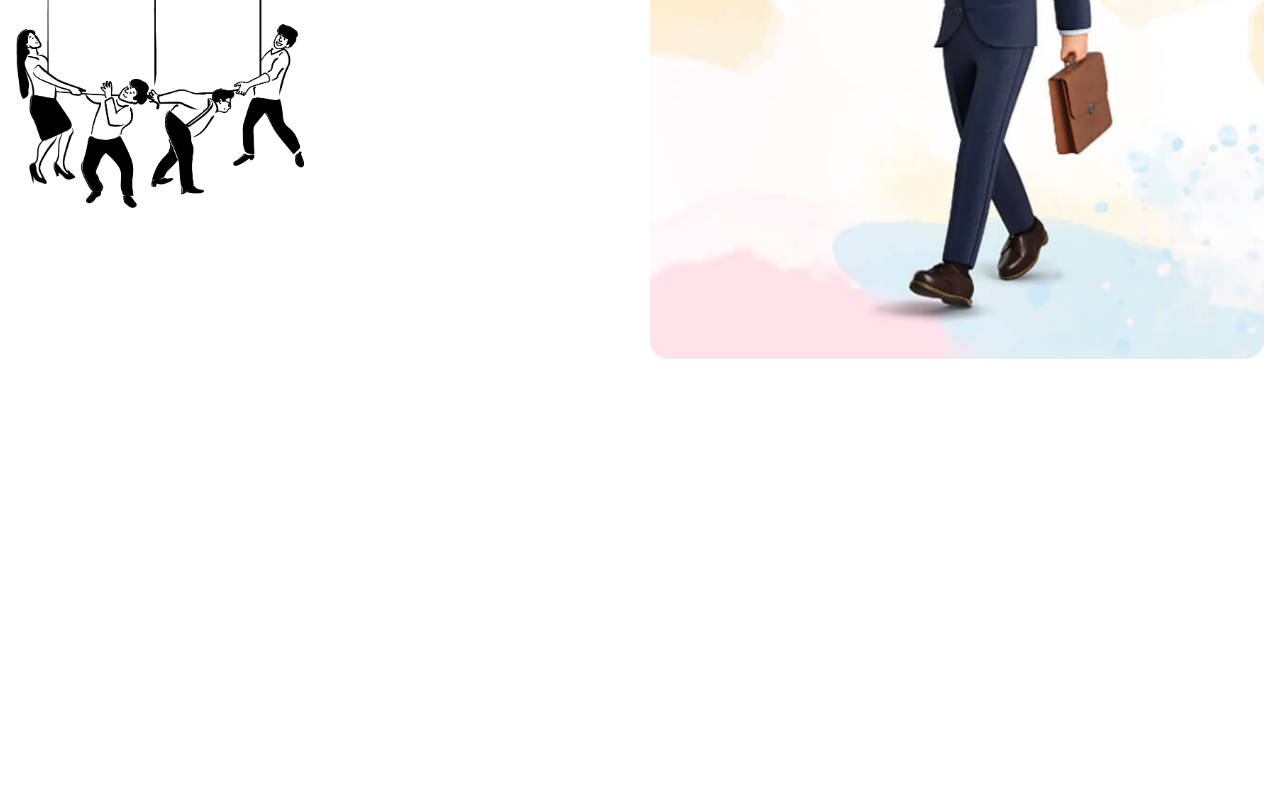
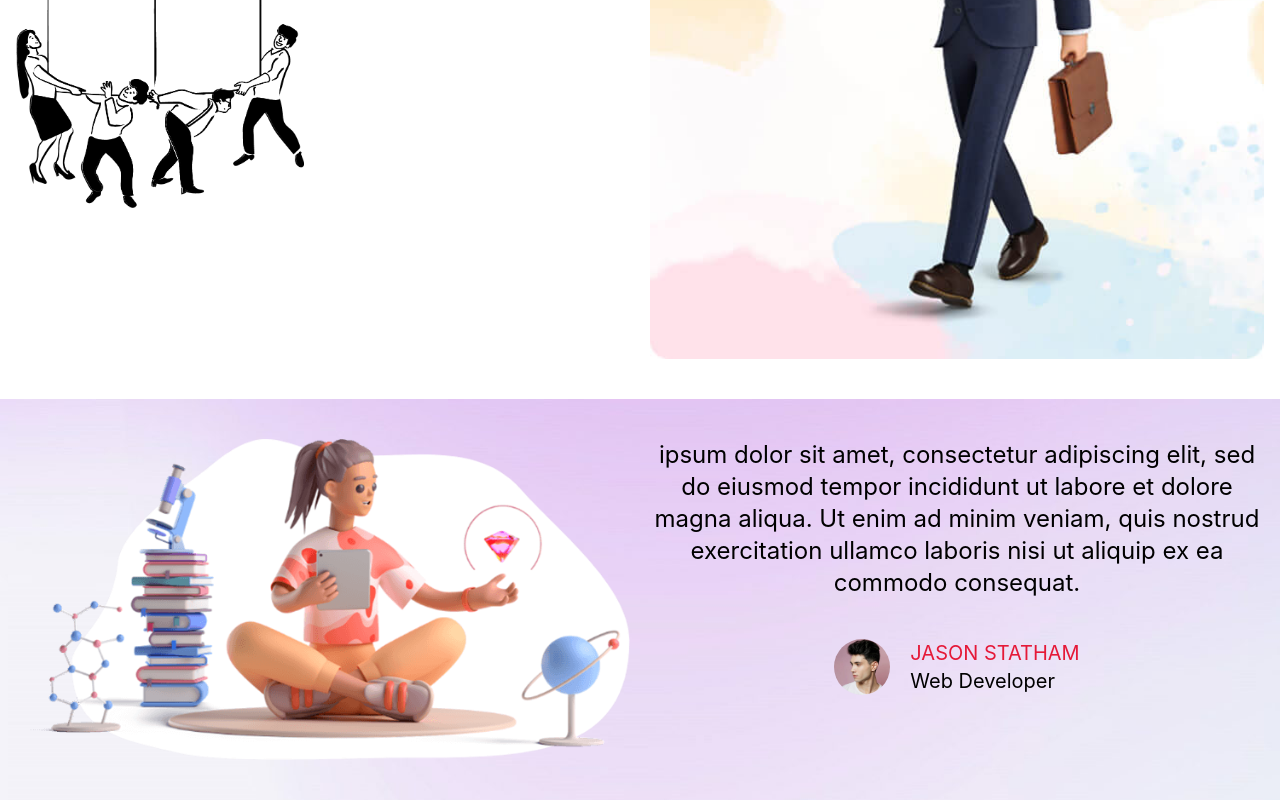
Before and after one commit to arathn8n/yango, a React (Vite) app: page / in a window 1280 px wide. Shown: the part 3520-4320 px from the top of the page. Before the commit the page ends 3879 px from the top, so only its background shows below. Built offline with nearby package versions, Linux system fonts and the light colour scheme.

Commit message:
homeOpinion terminado

```diff
--- a/src/components/home/Home.tsx
+++ b/src/components/home/Home.tsx
@@ -5,6 +5,7 @@ import HomeAbout from './HomeAbout'
 import HomeServices from './HomeServices'
 import HomeCompany from './HomeCompany'
 import HomeMission from './HomeMission'
+import HomeOpinion from './HomeOpinion'
 
 const Home = () => {
     return (
@@ -30,6 +31,7 @@ const Home = () => {
             <HomeServices />
             <HomeCompany />
             <HomeMission />
+            <HomeOpinion />
 
         </>
     )
--- /dev/null
+++ b/src/components/home/HomeOpinion.tsx
@@ -0,0 +1,29 @@
+import React from 'react'
+
+const HomeOpinion = () => {
+    return (
+        <div style={{ backgroundImage: "url('/bg2.jpg')" }} className='mt-10 pt-10 pb-10'>
+            <div className='grid grid-cols-1 gap-5 lg:grid-cols-2 max-w-7xl mx-auto px-4'>
+                <img src="/feedback.png" alt="feedback" />
+                <section>
+                    <p className='text-3xl md:text-2xl md:text-center'> ipsum dolor sit amet, consectetur adipiscing elit, sed do eiusmod tempor incididunt ut labore et dolore magna aliqua. Ut enim ad minim veniam, quis nostrud exercitation ullamco laboris nisi ut aliquip ex ea commodo consequat.
+                    </p>
+
+                    <figure className='flex gap-5 mt-10 md:text-xl md:justify-center'>
+                        <img className='rounded-full w-14' src="/user1.jpg" alt="user" />
+                        <figcaption>
+                            <header>
+                                <h4 className='text-[#E51938]'>JASON STATHAM</h4>
+                            </header>
+                            <p>Web Developer
+                            </p>
+                        </figcaption>
+                    </figure>
+
+                </section>
+            </div>
+        </div>
+    )
+}
+
+export default HomeOpinion
```
Also changed, not shown: public/user1.jpg (added).
